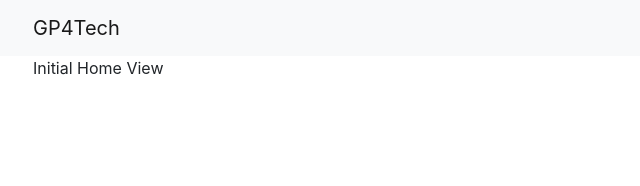
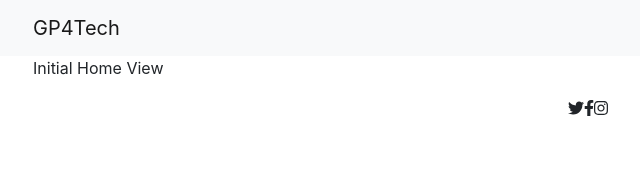
Before and after one commit to gp4tech/website, an Angular app: page / in a window 1280 px wide. Shown: the top 186 px of the page, without its empty margins (52-692 px from the left). Built offline with nearby package versions, Linux system fonts and the light colour scheme.

Commit message:
Footer Component - Added Fortawesome - Added

```diff
--- a/package.json
+++ b/package.json
@@ -19,6 +19,10 @@
     "@angular/platform-browser": "~7.2.0",
     "@angular/platform-browser-dynamic": "~7.2.0",
     "@angular/router": "~7.2.0",
+    "@fortawesome/angular-fontawesome": "^0.3.0",
+    "@fortawesome/fontawesome-svg-core": "^1.2.14",
+    "@fortawesome/free-brands-svg-icons": "^5.7.1",
+    "@fortawesome/free-solid-svg-icons": "^5.7.1",
     "bootstrap": "^4.2.1",
     "core-js": "^2.5.4",
     "rxjs": "~6.3.3",
--- a/src/app/app.component.html
+++ b/src/app/app.component.html
@@ -2,3 +2,4 @@
 <div class="container">
   <router-outlet></router-outlet>
 </div>
+<app-footer></app-footer>
--- a/src/app/app.component.ts
+++ b/src/app/app.component.ts
@@ -6,5 +6,4 @@ import { Component } from '@angular/core';
   styleUrls: ['./app.component.less']
 })
 export class AppComponent {
-
 }
--- a/src/app/app.module.ts
+++ b/src/app/app.module.ts
@@ -5,13 +5,17 @@ import { AppRoutingModule } from './app-routing.module';
 import { AppComponent } from './app.component';
 import { LayoutModule } from './layout/layout.module';
 import { HomeModule } from './home/home.module';
+import { FooterComponent } from './layout/footer/footer.component';
+import { FontAwesomeModule } from '@fortawesome/angular-fontawesome';
 
 @NgModule({
   declarations: [
-    AppComponent
+    AppComponent,
+    FooterComponent
   ],
   imports: [
     BrowserModule,
+    FontAwesomeModule,
     AppRoutingModule,
     LayoutModule,
     HomeModule,
--- /dev/null
+++ b/src/app/layout/footer/footer.component.html
@@ -0,0 +1,5 @@
+<div style="text-align:center">
+  <fa-icon [icon]="faTwitter"></fa-icon>
+  <fa-icon [icon]="faFacebookF"></fa-icon>
+  <fa-icon [icon]="faInstagram"></fa-icon>
+</div>
--- /dev/null
+++ b/src/app/layout/footer/footer.component.ts
@@ -0,0 +1,13 @@
+import { Component } from '@angular/core';
+import { faFacebookF, faInstagram, faTwitter } from '@fortawesome/free-brands-svg-icons';
+
+@Component({
+  selector: 'app-footer',
+  templateUrl: './footer.component.html',
+  styleUrls: ['./footer.component.less']
+})
+export class FooterComponent {
+  faFacebookF = faFacebookF;
+  faInstagram = faInstagram;
+  faTwitter = faTwitter;
+}
```
Also changed, not shown: src/app/layout/footer/footer.component.less (added), 2 other files (tests, documents, lock files or other folders).
